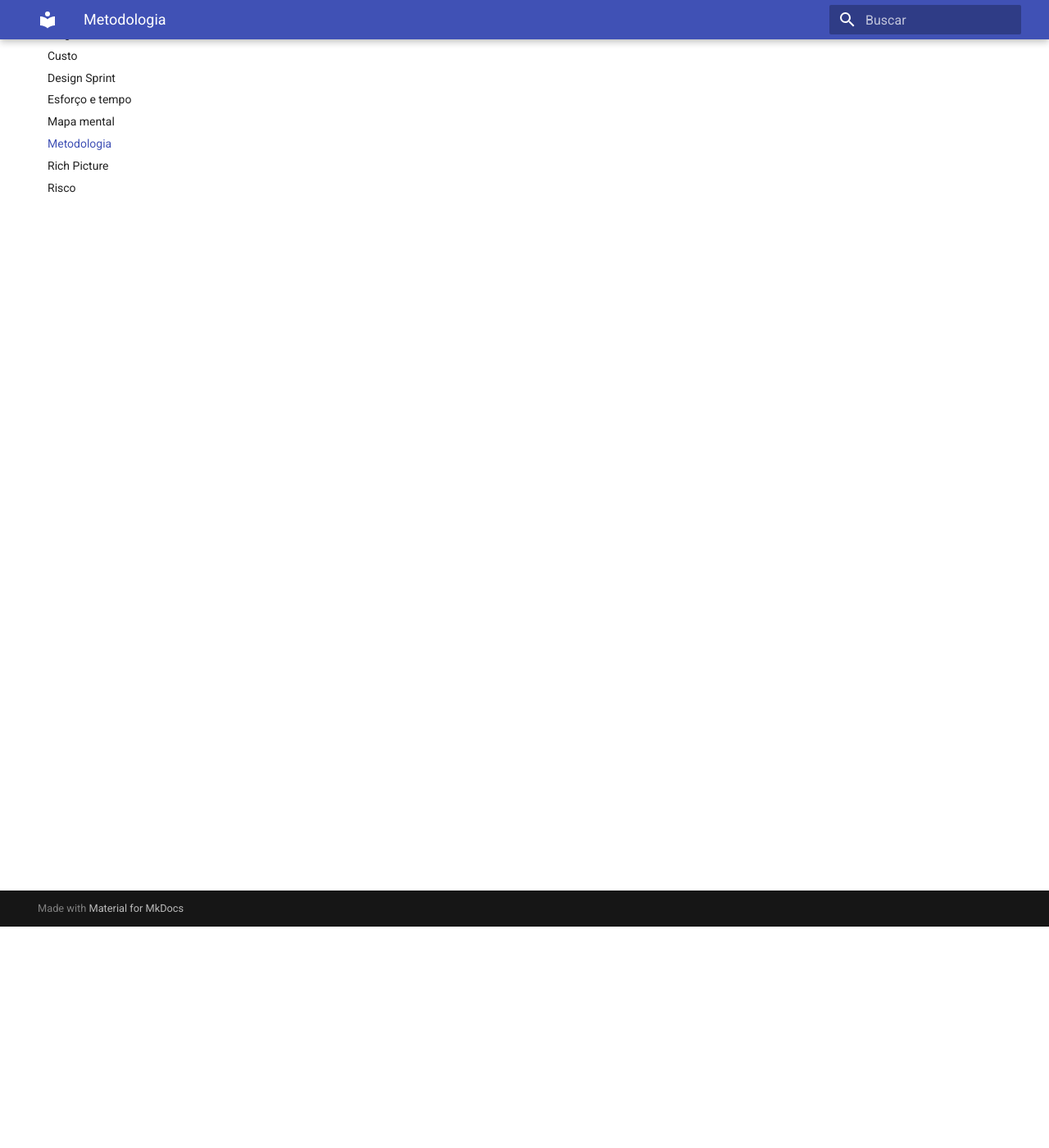
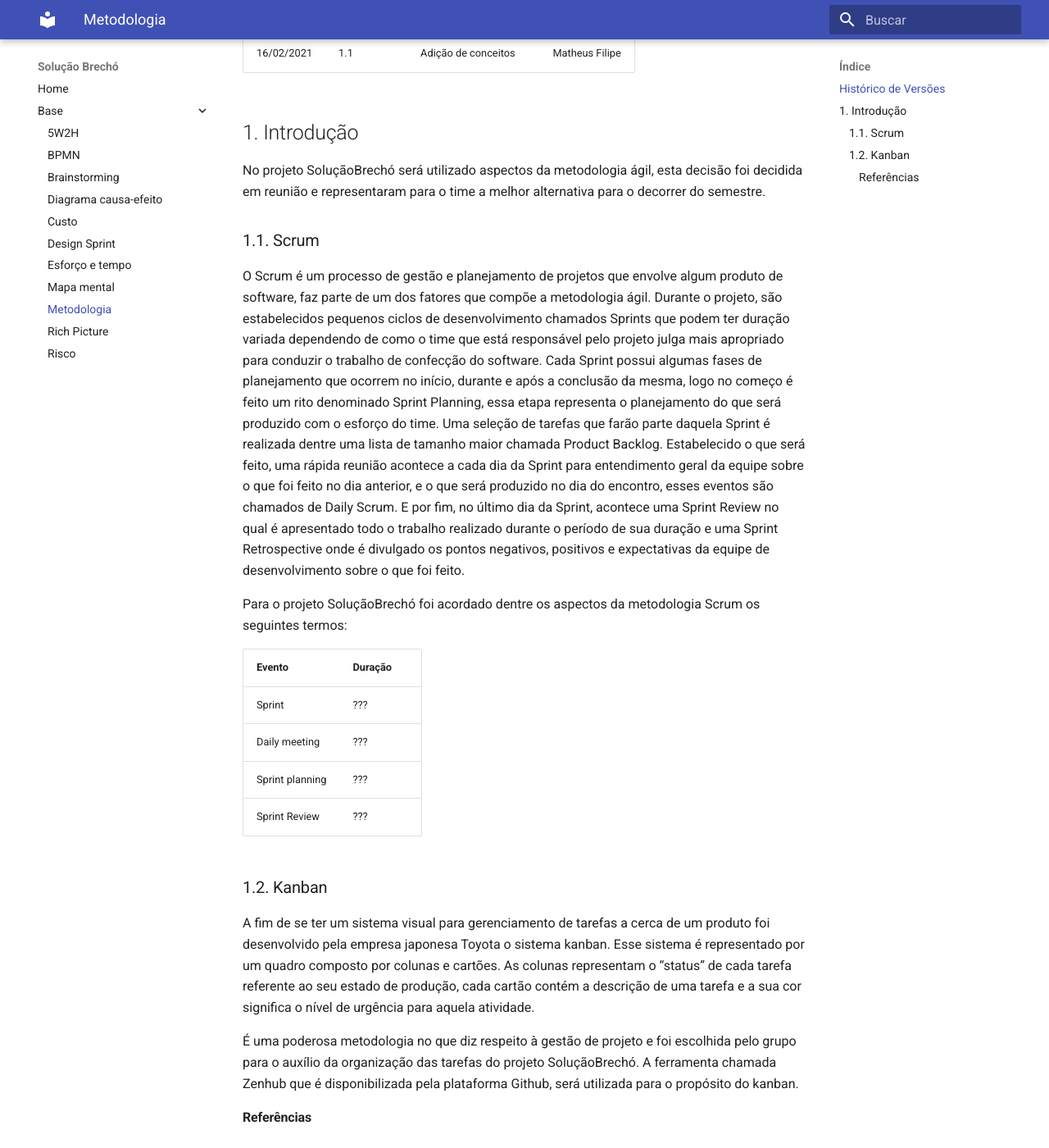
Before and after one commit to UnBArqDsw2020-2/2020.2_G4, an MkDocs documentation site: the page built from docs/base/metodologia.md, in a window 1280 px wide and 1400 px high, scrolled down 270 px. Shown: the whole window at 82% size. Built offline with MkDocs 1.6.1 and Material for MkDocs 9.7.7, drawn with Linux system fonts in a browser that asks for light colours; old or Windows-style settings are respelled for this version of MkDocs; some of the changed text lies outside the part shown.

```diff
--- a/docs/base/metodologia.md
+++ b/docs/base/metodologia.md
@@ -1 +1,38 @@
 # metodologia
+
+#### Histórico de Versões
+
+| Data | Versão | Descrição | Autor |
+|------|--------|-----------|-------|
+| 15/02/2021 | 1.0 | Criação do documento | Matheus Filipe |
+| 16/02/2021 | 1.1 | Adição de conceitos | Matheus Filipe |
+
+
+## 1. Introdução
+
+No projeto SoluçãoBrechó será utilizado aspectos da metodologia ágil, esta decisão foi decidida em reunião e representaram para o time a melhor alternativa para o decorrer do semestre.
+
+### 1.1. Scrum
+O Scrum é um processo de gestão e planejamento de projetos que envolve algum produto de software, faz parte de um dos fatores que compõe a metodologia ágil. Durante o projeto, são estabelecidos pequenos ciclos de desenvolvimento chamados Sprints que podem ter duração variada dependendo de como o time que está responsável pelo projeto julga mais apropriado para conduzir o trabalho de confecção do software. Cada Sprint possui algumas fases de planejamento que ocorrem no início, durante e após a conclusão da mesma, logo no começo é feito um rito denominado Sprint Planning, essa etapa representa o planejamento do que será produzido com o esforço do time. Uma seleção de tarefas que farão parte daquela Sprint é realizada dentre uma lista de tamanho maior chamada Product Backlog. Estabelecido o que será feito, uma rápida reunião acontece a cada dia da Sprint para entendimento geral da equipe sobre o que foi feito no dia anterior, e o que será produzido no dia do encontro, esses eventos são chamados de Daily Scrum. E por fim, no último dia da Sprint, acontece uma Sprint Review no qual é apresentado todo o trabalho realizado durante o período de sua duração e uma Sprint Retrospective onde é divulgado os pontos negativos, positivos e expectativas da equipe de desenvolvimento sobre o que foi feito.
+
+Para o projeto SoluçãoBrechó foi acordado dentre os aspectos da metodologia Scrum os seguintes termos:
+
+| Evento | Duração |
+| --- | --- |
+| Sprint | ??? |
+| Daily meeting | ??? |
+| Sprint planning | ??? |
+| Sprint Review | ??? |
+
+
+### 1.2. Kanban
+A fim de se ter um sistema visual para gerenciamento de tarefas a cerca de um produto foi desenvolvido pela empresa japonesa Toyota o sistema kanban. Esse sistema é representado por um quadro composto por colunas e cartões. As colunas representam o “status” de cada tarefa referente ao seu estado de produção, cada cartão contém a descrição de uma tarefa e a sua cor significa o nível de urgência para aquela atividade.
+
+É uma poderosa metodologia no que diz respeito à gestão de projeto e foi escolhida pelo grupo para o auxílio da organização das tarefas do projeto SoluçãoBrechó. A ferramenta chamada Zenhub que é disponibilizada pela plataforma Github, será utilizada para o propósito do kanban.
+
+
+#### Referências
+
+* DESENVOLVIMENTOAGIL. SCRUM. Disponível em: https://www.desenvolvimentoagil.com.br/scrum/
+
+* KANBANIZE. Kanban Explicado para Iniciantes. Disponível em: https://kanbanize.com/pt/recursos-kanban/primeiros-passos/o-que-e-kanban.
```
Also changed, not shown: docs/base/mapamental.md (+28 -0 lines), docs/base/richpicture.md (+1 -1 lines).
